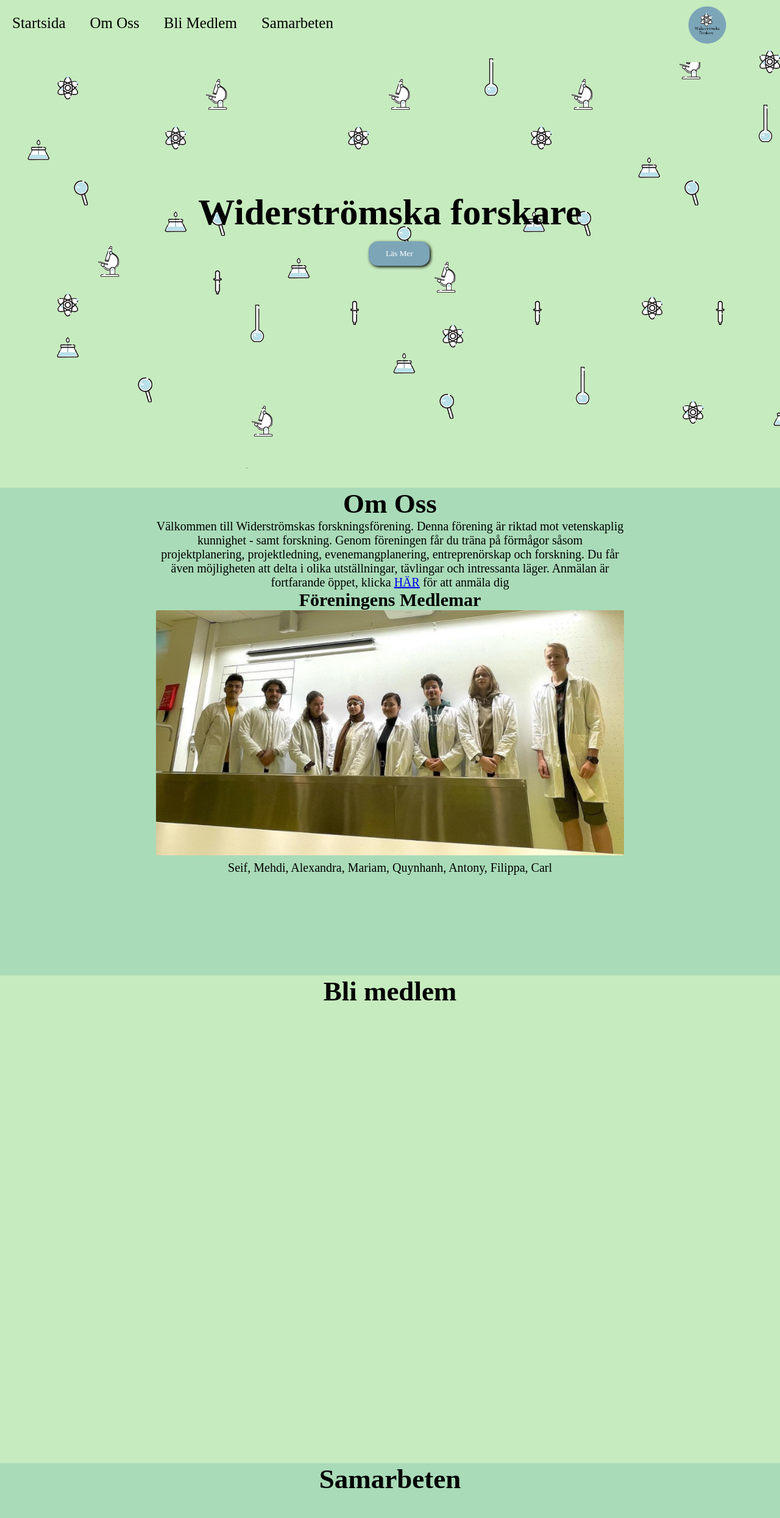
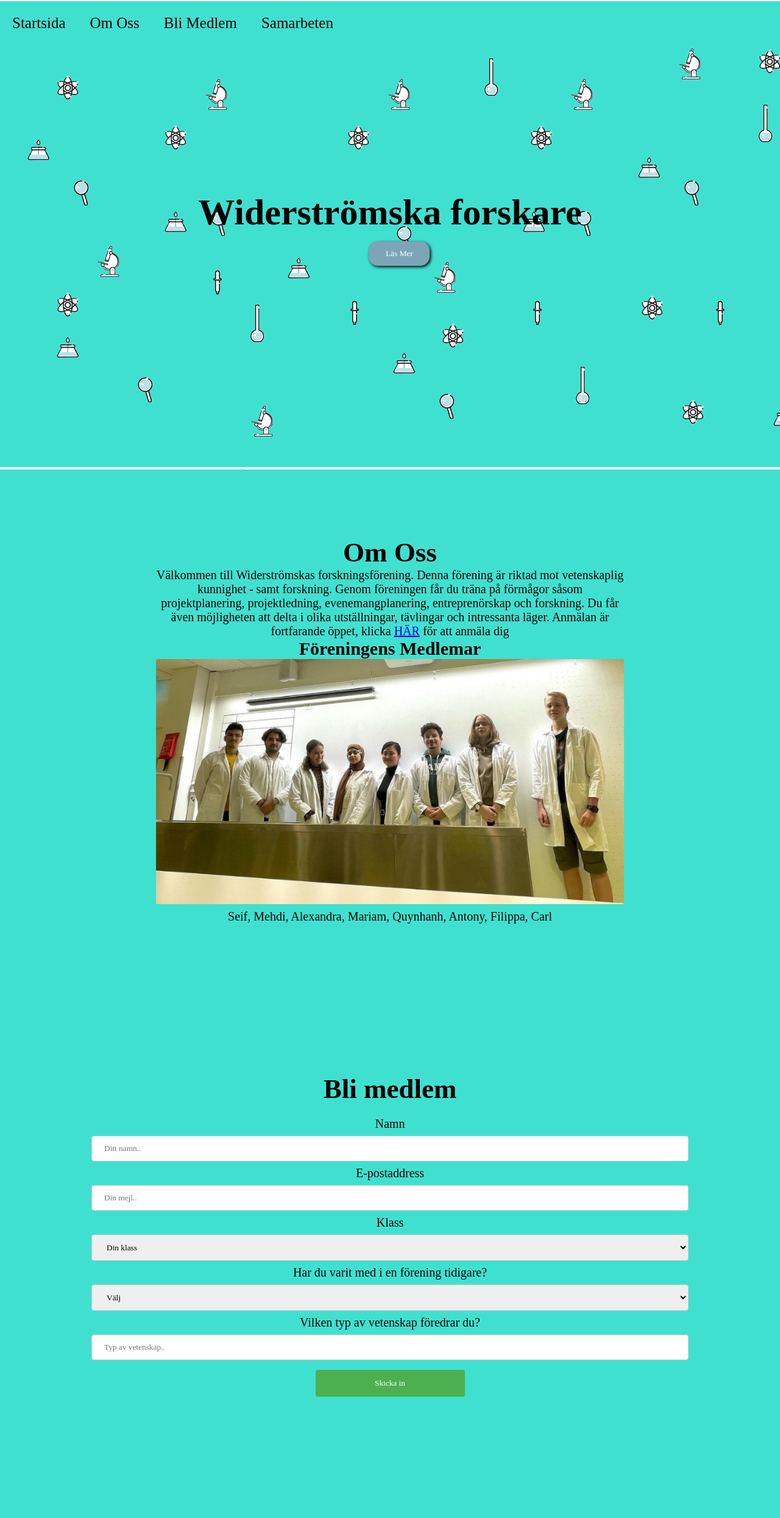
Before and after one commit to Linnea-uden/WidersomskaForskare, a plain HTML site: page index.html in a window 1280 px wide. Shown: the top 2490 px of the page at 61% size. Drawn offline with Linux system fonts and the light colour scheme; a web font is replaced by a local one.

Commit message:
Dem senaste ändringarna

```diff
--- a/index.html
+++ b/index.html
@@ -13,7 +13,7 @@
 <body>
     <section id="sec-1">
 
-        <nav>
+        <nav id="navbar">
             <ul>
                 <!-- <img class="logo" src="Images/widerstomska_logo.png"> -->
                 <!-- <img class="logo" src="Images/logo1.png"> -->
@@ -22,7 +22,7 @@
                 <li><a href="#sec-3">Bli Medlem</a></li>
                 <li><a href="#sec-4">Samarbeten</a></li>
                 <!-- <img class="logo" src="Images/widerstomska_logo.png"> -->
-                <img class="logo" src="/Images/logo1.png" alt="" srcset="">
+                <!-- <img class="logo" src="/Images/logo1.png" alt="" srcset=""> -->
 
             </ul>
         </nav>
@@ -64,7 +64,44 @@
             <h1 id="title">Bli medlem</h1>
 
             <div class="container-3">
+                <form action="https://formsubmit.co/linnea.uden1@gmail.com" method="POST">
+                    <label for="fname">Namn</label>
+                    <input type="text" name="name" placeholder="Ditt namn..">
 
+                    <label for="lname">E-postaddress</label>
+                    <input type="text"  name="email" placeholder="Din mejl..">
+
+                    <label for="Klass">Klass</label>
+                    <select id="Klass" name="Klass">
+                      <option>Din klass</option>
+                      <option value="EK19">EK19</option>
+                      <option value="EK20">EK20</option>
+                      <option value="EK21">EK21</option>
+                      <option value="NA19">NA19</option>
+                      <option value="NAA20">NAA20</option>
+                      <option value="NAB20">NAB20</option>
+                      <option value="NAA21">NAA21</option>
+                      <option value="NAB21">NAB21</option>
+                      <option value="TE19">TE19</option>
+                      <option value="TE20">TE20</option>
+                      <option value="TE21">TE21</option>
+                      <option value="VO19">VO19</option>
+                      <option value="VO20">VO20</option>
+                      <option value="VO21">VO21</option>
+                    </select>
+                    <label for="Klass">Har du varit med i en förening tidigare?</label>
+                    <select name="fråga" id="fråga">
+                        <option value="">Välj</option>
+                        <option value="Ja">Ja</option>
+                        <option value="Nej">Nej</option>
+                    </select>
+                    <label for="Klass">Vilken typ av vetenskap föredrar du?</label>
+                    <input type="text" id="vetenskap" name="vetenskap" placeholder="Typ av vetenskap..">
+
+                    <input type="hidden" name="_captcha" value="false">
+                    <input type="hidden" name="_next" value="http://127.0.0.1:5500/test/tack.html">
+                    <input type="submit" value="Skicka in">
+                  </form>
             </div>
         </div>
 
@@ -113,5 +150,5 @@
 
     </section>
 </body>
-
+<script src="main.js"></script>
 </html>
--- /dev/null
+++ b/main.js
@@ -0,0 +1,12 @@
+window.onscroll = function() {myFunction()};
+
+var navbar = document.getElementById("navbar");
+var sticky = navbar.offsetTop;
+
+function myFunction() {
+  if (window.pageYOffset >= sticky) {
+    navbar.classList.add("sticky")
+  } else {
+    navbar.classList.remove("sticky");
+  }
+}
--- a/styles/main.css
+++ b/styles/main.css
@@ -18,17 +18,21 @@
   }
 
   #sec-1 {
-    background-image: url("/Images/background.png");
+    background-image: url("/Images/background1.png");
     background-position: 0px 0px , 0px 0px;
   }
   #sec-2 {
-    background-color:#a9dbb8;
+    /* background-color:#a9dbb8; */
+    background-color:  #40e0d0;
   }
   #sec-3{
-    background-color: #c6ebbe;
+    /* background-color: #c6ebbe; */
+    background-color:  #40e0d0;
+
   }
   #sec-4{
-    background-color: #a9dbb8;
+    /* background-color: #a9dbb8; */
+    background-color:  #40e0d0;
     text-align: center;
   }
 
@@ -50,6 +54,7 @@
   min-height: 100vh;
   width: 100%;
   display: flex;
+  margin-top: 80px;
 }
 .medlemar{
   text-align: center;
@@ -68,6 +73,7 @@
 .bliMedlem{
   text-align: center;
   width: 100%;
+  margin-top: 80px;
 }
 .container-3{
   margin-top: 20px;
@@ -77,7 +83,7 @@
   text-align: center;
   justify-content: center;
   text-align: center;
-  background-color: brown;
+  /* background-color: brown; */
 }
 
 
@@ -91,6 +97,8 @@
 .samarbeten{
   text-align: center;
   width: 100%;
+  margin-top: 80px;
+
 }
 
 .flex-container{
@@ -105,9 +113,9 @@
 }
 .flex-container > div{
   flex: 50%;
-  background-color: #c6ebbe;
+  background-color: #0abdabb6;
   margin: 20px;
-  height: 80vh;
+  height: 75vh;
   border-radius: 20px;
   border: 1px solid rgba(0, 0, 0, 0.473);
 }
@@ -141,6 +149,39 @@
 
 }
 
+input[type=text], select {
+  width: 100%;
+  padding: 12px 20px;
+  margin: 8px 0;
+  display: inline-block;
+  border: 1px solid #ccc;
+  border-radius: 4px;
+  box-sizing: border-box;
+}
+
+input[type=submit] {
+  width: 25%;
+  background-color: #4CAF50;
+  color: white;
+  padding: 14px 20px;
+  margin: 8px 0;
+  border: none;
+  border-radius: 4px;
+  cursor: pointer;
+}
+
+input[type=submit]:hover {
+  background-color: #45a049;
+}
+form{
+  font-size: 20px;
+}
+.bliMedlem {
+  border-radius: 5px;
+  padding-left: 150px;
+  padding-right: 150px;
+
+}
 /* Responsive layout - makes a one column-layout instead of two-column layout */
 @media (max-width: 800px) {
   .flex-container {
--- a/styles/navbar.css
+++ b/styles/navbar.css
@@ -44,6 +44,22 @@ ul {
     float: right;
     margin-top:-18px ;
   }
+
+  .sticky {
+    position: fixed;
+    top: 0;
+    width: 100%;
+    /* background-color: #c6ebbe; */
+    background-color:  #40e0d0;
+
+    /* background-color:#a9dbb8; */
+
+
+  }
+
+  .sticky + .content {
+    padding-top: 60px;
+  }
   @media (max-width: 800px) {
  nav{
    display: none;
--- a/test/hello.css
+++ /dev/null
@@ -1,19 +0,0 @@
-.navigation-bar {
-    width: 100%;  /* i'm assuming full width */
-    height: 80px; /* change it to desired width */
-}
-.logo {
-    display: inline-block;
-    vertical-align: top;
-    width: 50px;
-    height: 50px;
-    margin-right: 20px;
-    margin-top: 15px;    /* if you want it vertically middle of the navbar. */
-}
-.navigation-bar  a {
-    display: inline-block;
-    vertical-align: top;
-    margin-right: 20px;
-    height: 80px;        /* if you want it to take the full height of the bar */
-    line-height: 80px;    /* if you want it vertically middle of the navbar */
-}
```
Also changed, not shown: test/navbar.html (deleted, +0 -20 lines), test/tack.html (added, +14 -0 lines), test/test.html (added, +18 -0 lines), Images/background1.png (added).
